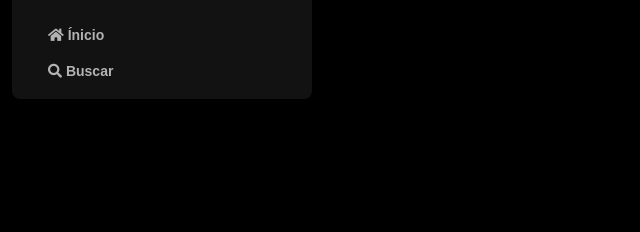
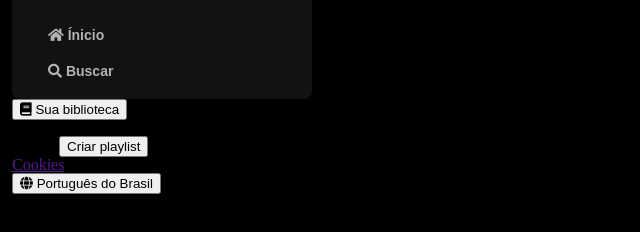
Before and after one commit to codermila/spotify-frontend, a plain HTML site: page index.html in a window 1280 px wide. Shown: the part 74-306 px from the top of the page, without its empty margins (0-640 px from the left). Drawn offline with Linux system fonts and the light colour scheme.

Commit message:
criando a classe biblioteca

```diff
--- a/index.html
+++ b/index.html
@@ -19,7 +19,7 @@
                     <img src="./assets/icons/logo-spotify.png" alt="logo do spotify">
                 </a>
             </div>
-            <div>
+
             <ul>
                 <li>
                     <a href="">
@@ -34,9 +34,38 @@
                     </a>
                 </li>
             </ul>
+        </nav>
+
+        <div class="library">
+            <div class="library__content">
+                <button class="library__button">
+                    <span class="fa fas fa-book"></span>
+                    <span>Sua biblioteca</span>
+                </button>
+                <span class="fa fa-plus"></span>
             </div>
+            <section class="section-playlist">
+                <div class="section-playlist__content">
+                    <span class="text tittle">Crie sua primeira playlist</span>
+                    <span class="text subtittle">É fácil, vamos te ajudar.</span>
+                    <button class="section-playlist__button">
+                        <span>Criar playlist</span>
+                    </button>
+
                 </div>
-    </nav>
+            </section>
+            <div class="cookies">
+                <a href="">Cookies</a>
+            </div>
+
+            <div class="languages">
+                <button class="languages__button">
+                    <span class="fa fa-globe"></span>
+                    <span>Português do Brasil</span>
+                </button>
+            </div>
+
+        </div>
     </div>
 </body>
 
```
Lines whose indentation alone changed are shown as unchanged.
